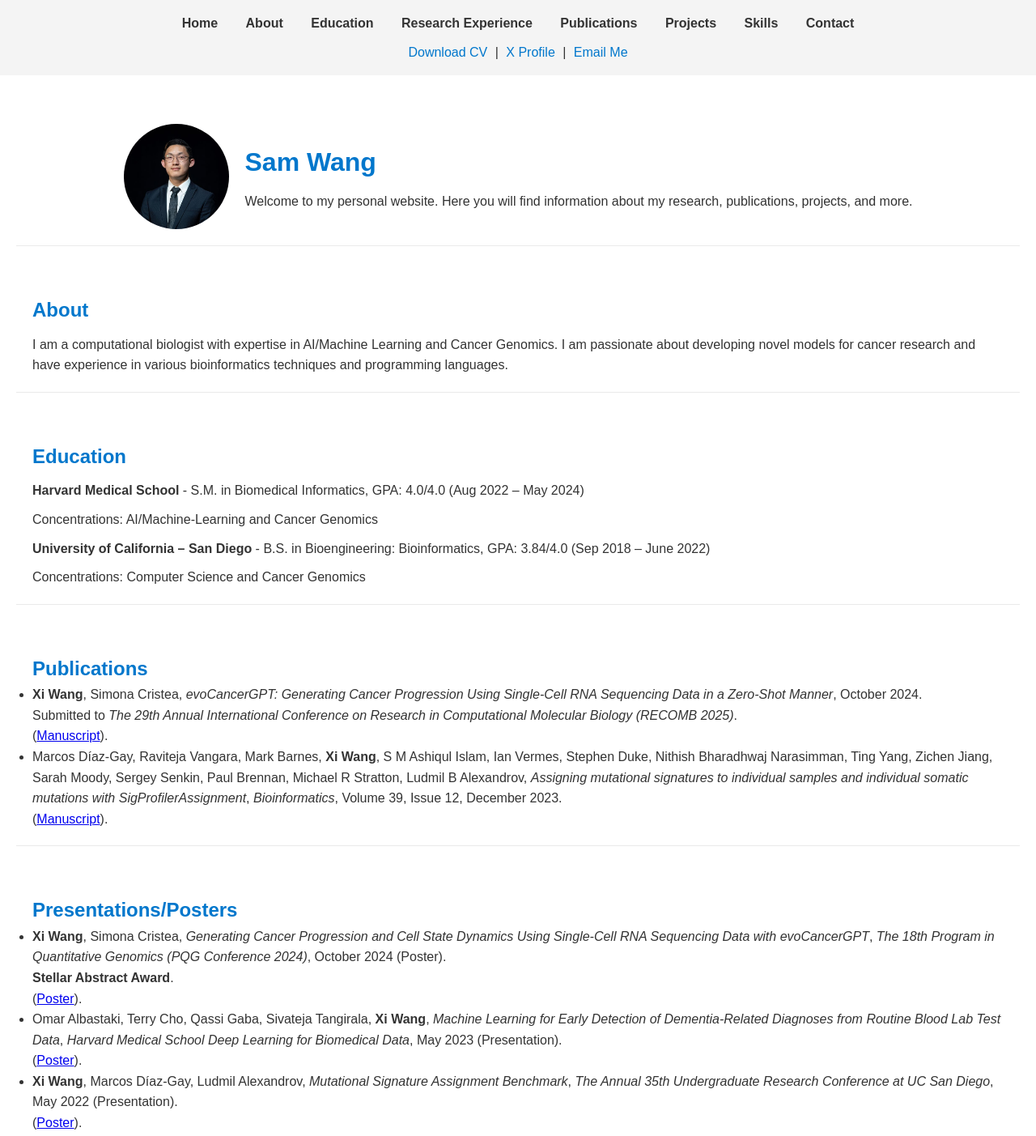
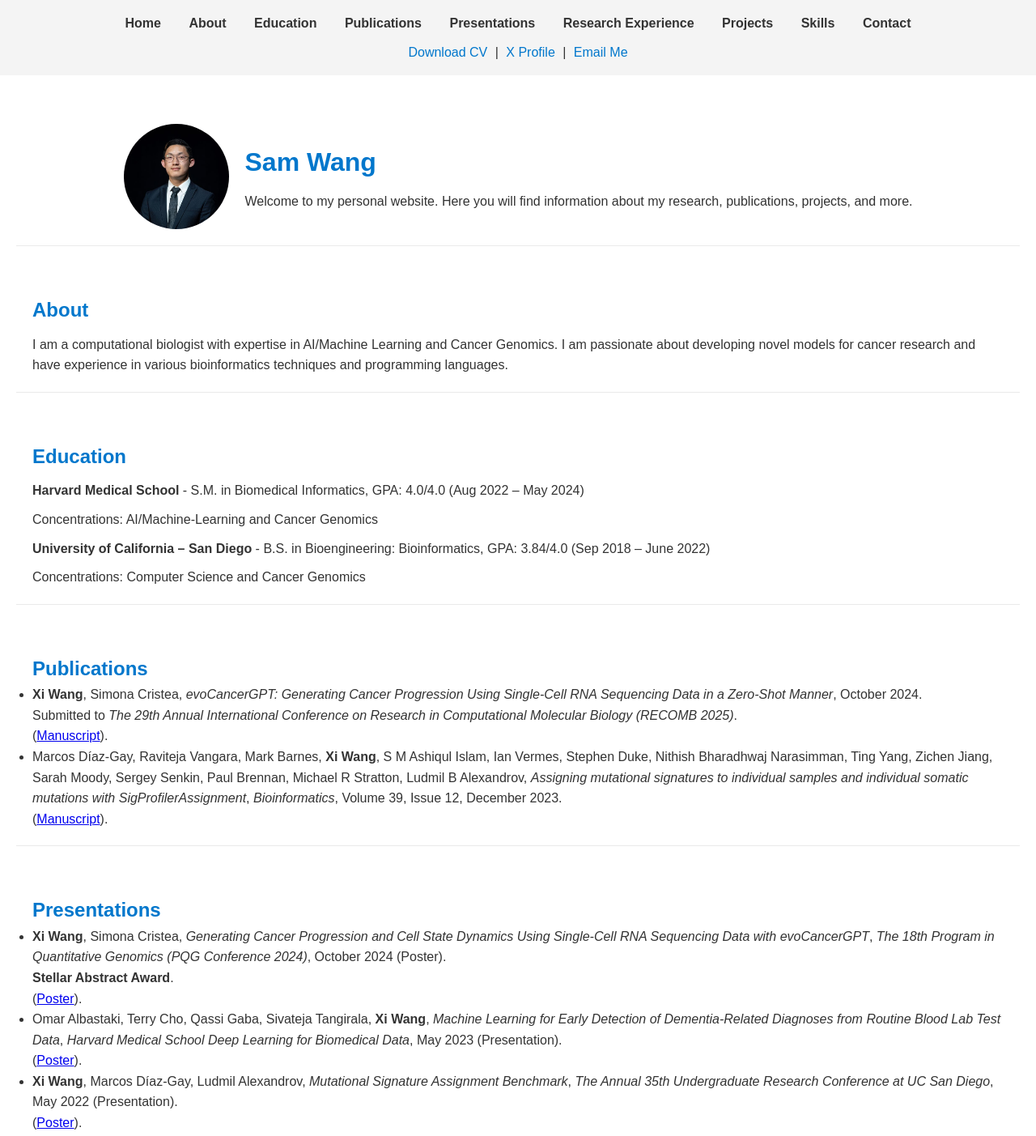
Before and after one commit to xiw020-Sam/samwang_website_compbio, a plain HTML site: page index.html in a window 1280 px wide. Shown: the top 1403 px of the page at 81% size. Drawn offline with Linux system fonts and the light colour scheme.

Commit message:
Revised top categories

```diff
--- a/index.html
+++ b/index.html
@@ -12,8 +12,9 @@
             <a href="#home">Home</a>
             <a href="#about">About</a>
             <a href="#education">Education</a>
+            <a href="#publications">Publications</a>
+            <a href="#presentations">Presentations</a>
             <a href="#research">Research Experience</a>
-            <a href="#publications">Publications</a>
             <a href="#projects">Projects</a>
             <a href="#skills">Skills</a>
             <a href="#contact">Contact</a>
@@ -66,8 +67,8 @@
         </ul>
     </section>
 
-    <section id="Presentations/Posters">
-        <h2>Presentations/Posters</h2>
+    <section id="presentations">
+        <h2>Presentations</h2>
         <ul>
             <li>
                 <strong>Xi Wang</strong>, Simona Cristea,
```
